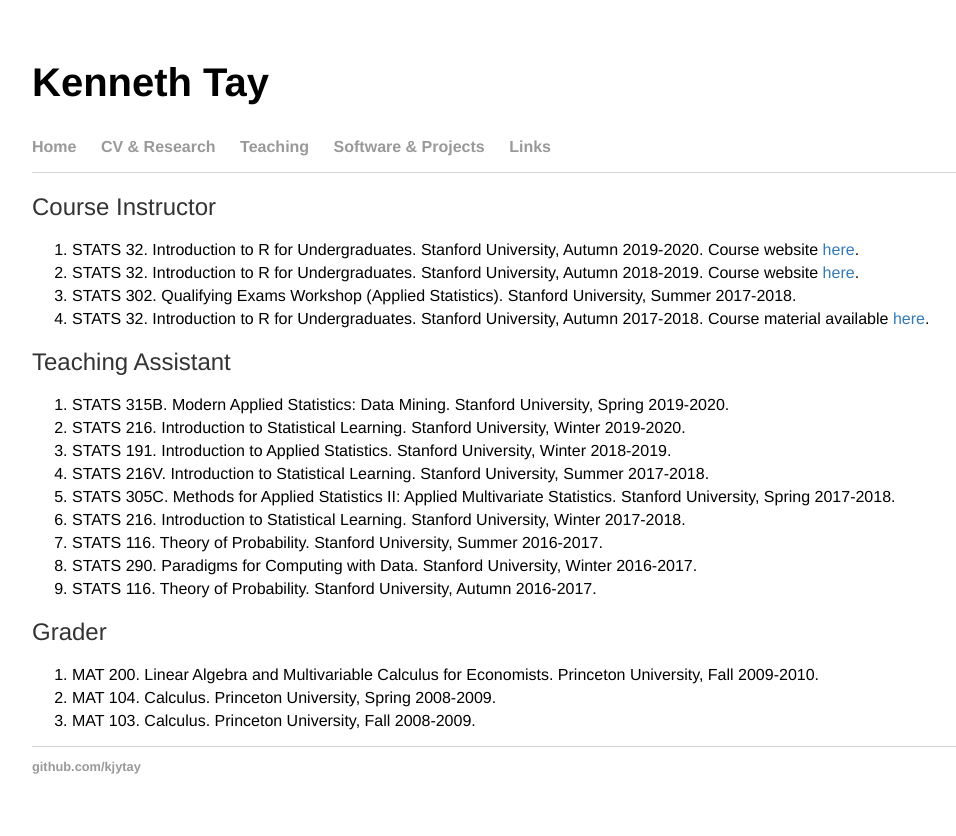
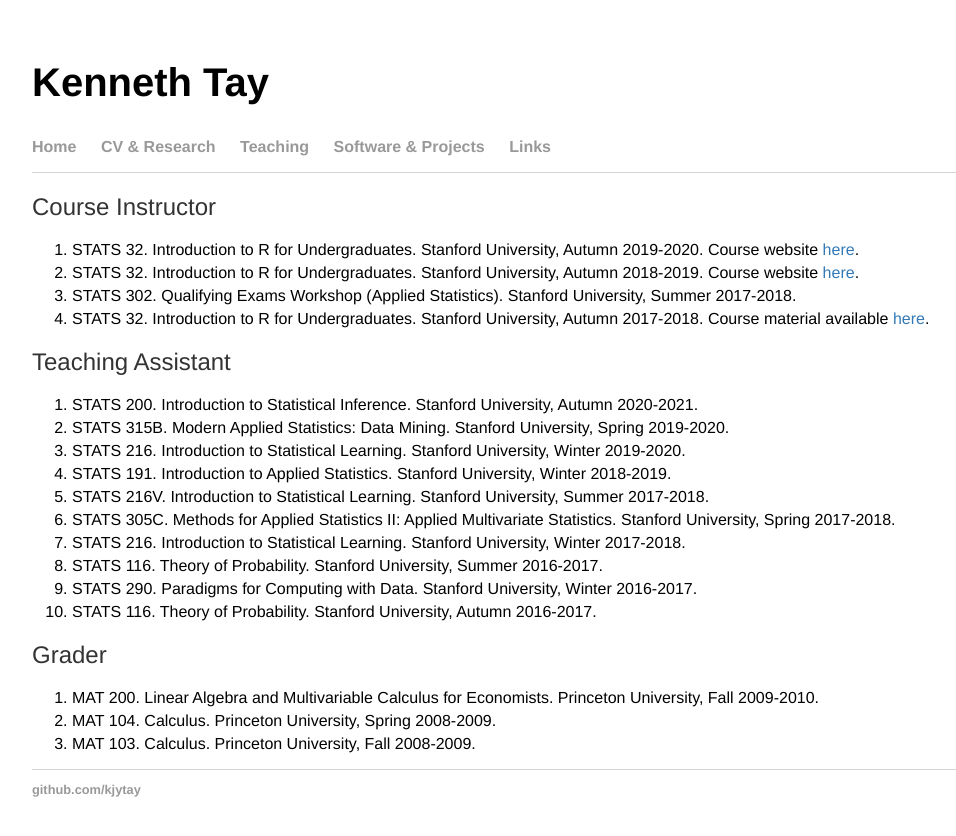
Before and after one commit to kjytay/kjytay.github.io, a Jekyll site: the page built from teaching/index.html, in a window 1280 px wide. Shown: the top 836 px of the page, without its empty margins (96-1052 px from the left). Built offline with Jekyll 4.4.1, drawn with Linux system fonts in a browser that asks for light colours.

Commit message:
Updated teaching page.

```diff
--- a/teaching/index.html
+++ b/teaching/index.html
@@ -13,6 +13,7 @@ title: Kenneth Tay
   </ol>
   <h2>Teaching Assistant</h2>
   <ol>
+    <li> STATS 200. Introduction to Statistical Inference. Stanford University, Autumn 2020-2021.</li>
     <li> STATS 315B. Modern Applied Statistics: Data Mining. Stanford University, Spring 2019-2020.</li>
     <li> STATS 216. Introduction to Statistical Learning. Stanford University, Winter 2019-2020.</li>
     <li> STATS 191. Introduction to Applied Statistics. Stanford University, Winter 2018-2019.</li>
```
